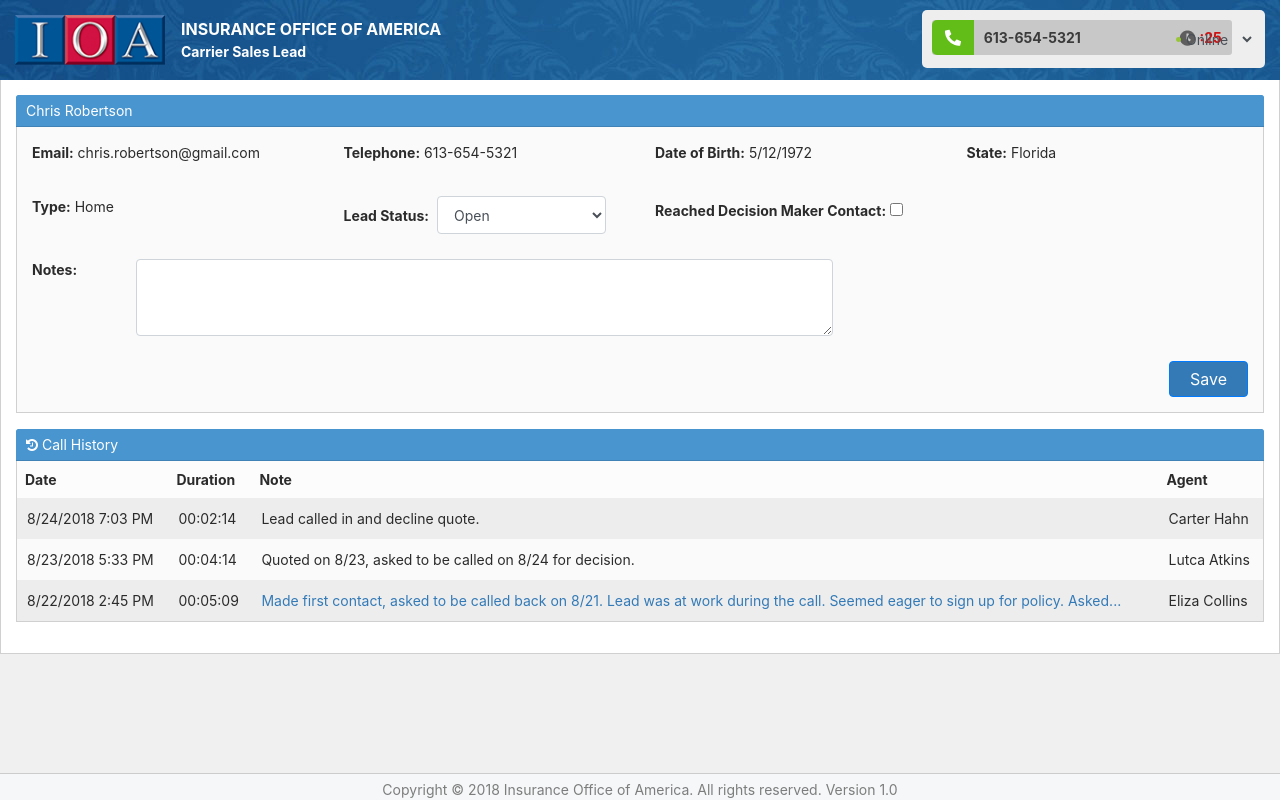
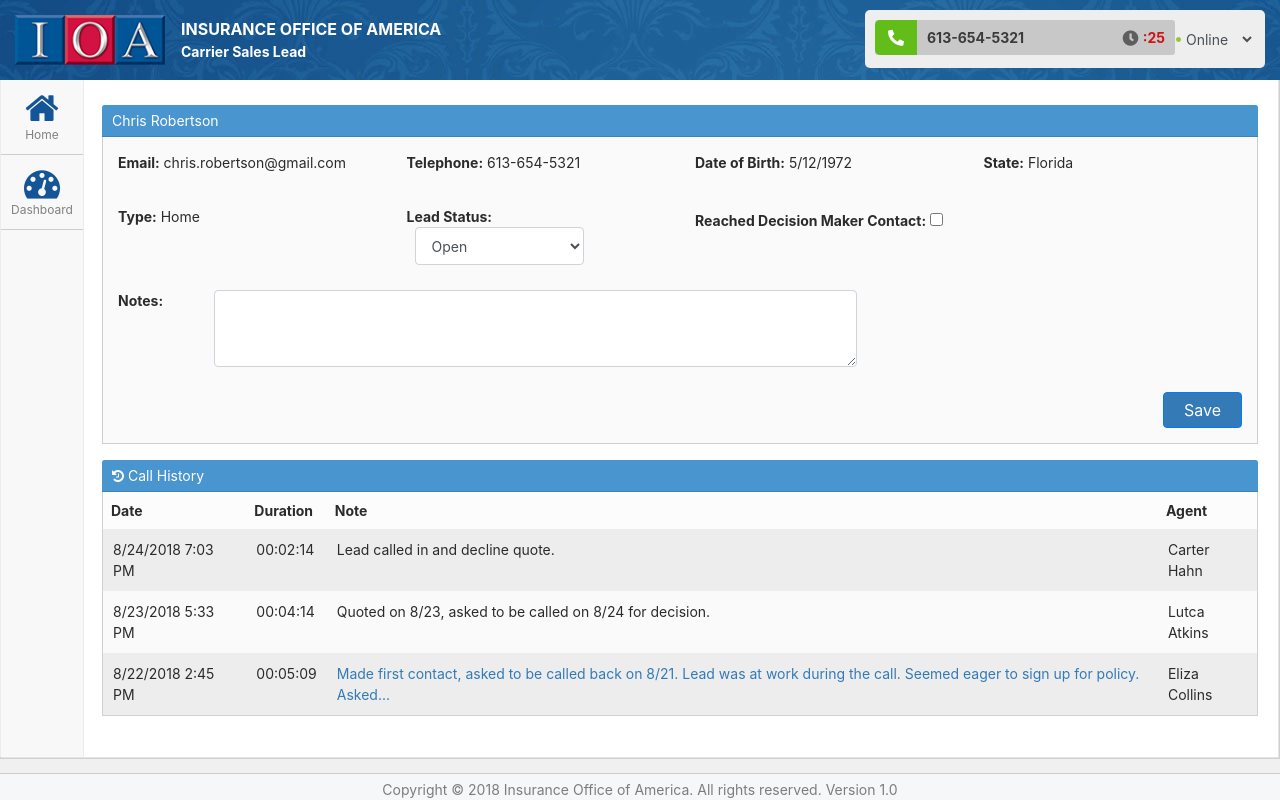
Before and after one commit to menelas/sales-lead, a plain HTML site: page profile-page.html in a window 1280 px wide. Drawn offline with nearby package versions, Linux system fonts and the light colour scheme.

Commit message:
## 2018-9-20 • Added left navigation on profile-page.html

```diff
--- a/css/profile.css
+++ b/css/profile.css
@@ -1,4 +1,9 @@
 /**** Profile Content ****/
+
+.main-content {
+    padding: 0px;
+}
+
 .card.table-style {
     border-bottom-left-radius: 0;
     border-bottom-right-radius: 0;
@@ -167,7 +172,7 @@ div#stats-site {
 
 @media only screen and (max-width: 992px) {
     .call-search-box {
-        top: 25px;
+        top: 66px;
     }
 
     header {
--- a/profile-page.html
+++ b/profile-page.html
@@ -40,8 +40,7 @@
     <div class="container-fluid main-content">
         <div class="col-12 col-md-12 col-lg-7 col-xl-7 call-search-box">
             <div class="row">
-                <div class="col-12 col-md-12 col-lg-6 col-xl-6 mt-2"></div>
-                <div class="col-12 col-md-12 col-lg-6 col-xl-6 mt-2">
+                <div class="col-12 col-md-12 col-lg-12 col-xl-12 mt-2">
                     <div class="box-phone-status box-phone-status-style float-right">
                         <div class="row">
                             <div class="col-8 col-sm-8 col-md-8 col-lg-8 col-xl-8">
@@ -64,6 +63,18 @@
                 </div>
             </div>
         </div>
+        <div class="container-fluid-has-sidebar">
+            <div id="sidebar" class="fixed-sidebar sidebar1 sidebar navbar-collapse" aria-expanded="false">
+                <ul class="">
+                    <li>
+                        <a href="lp-agent.html"><i class="fa fa-home" aria-hidden="true"></i><span>Home</span></a>
+                    </li>
+                    <li>
+                        <a href="agent-dashboard.html"><i class="fa fa-tachometer" aria-hidden="true"></i><span>Dashboard</span></a>
+                    </li>
+                </ul>
+            </div>
+
             <div class="card bg-primary mb-3 table-style">
                 <div class="card-header">
                     <span>Chris Robertson</span>
@@ -178,6 +189,8 @@
                     </div>
                 </div>
             </div>
+
+        </div>
     </div>
 
     <footer id="footer">
@@ -190,6 +203,7 @@
     <script src="js/bootstrap-datetimepicker.js"></script>
     <script src="js/phone-status.js"></script>
     <script src="js/online-status.js"></script>
+    <script src="js/menu.js"></script>
 </body>
 
 </html>
```
Also changed, not shown: manager-dashboard.html (+3 -2 lines), changelog.txt. Lines whose indentation alone changed are shown as unchanged.
